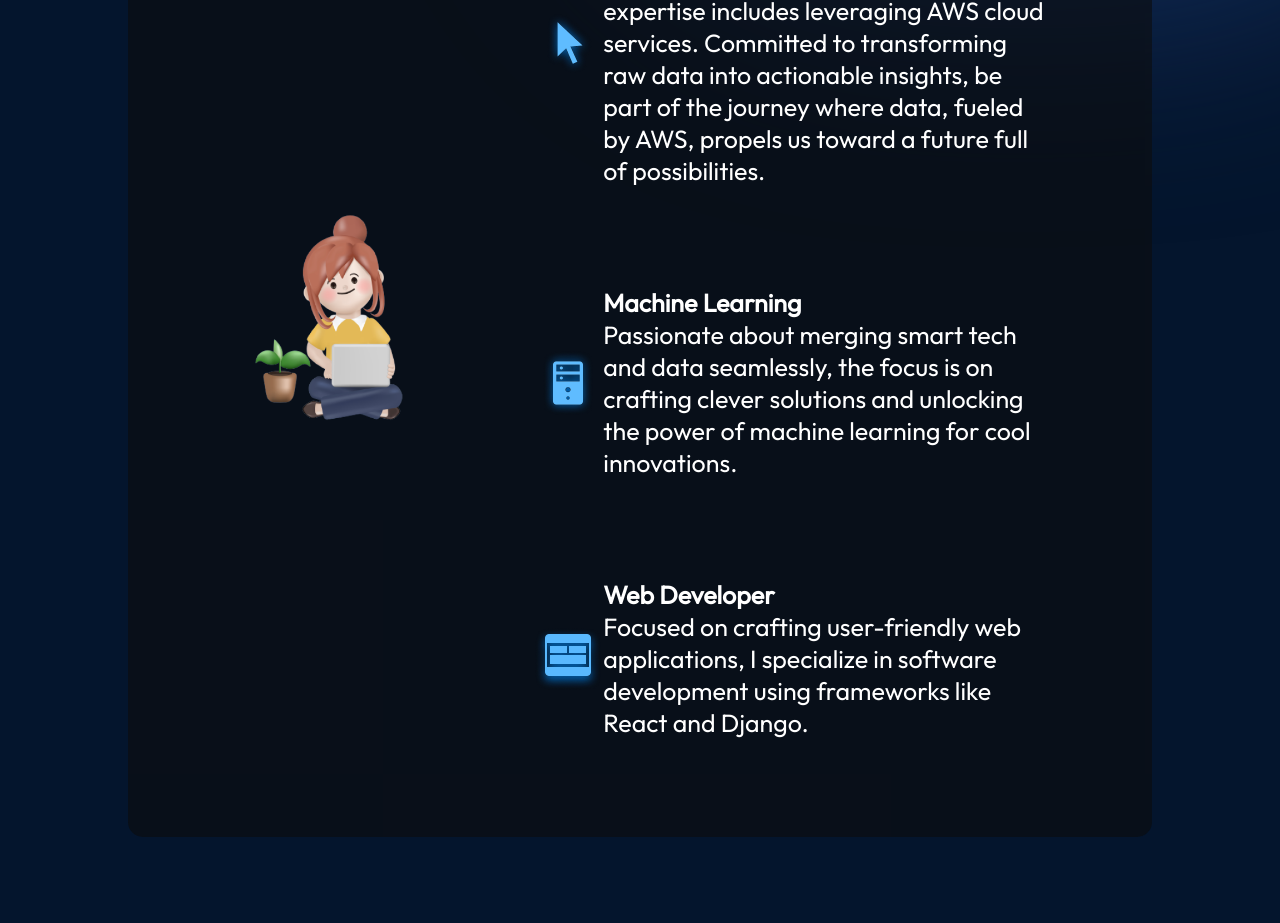
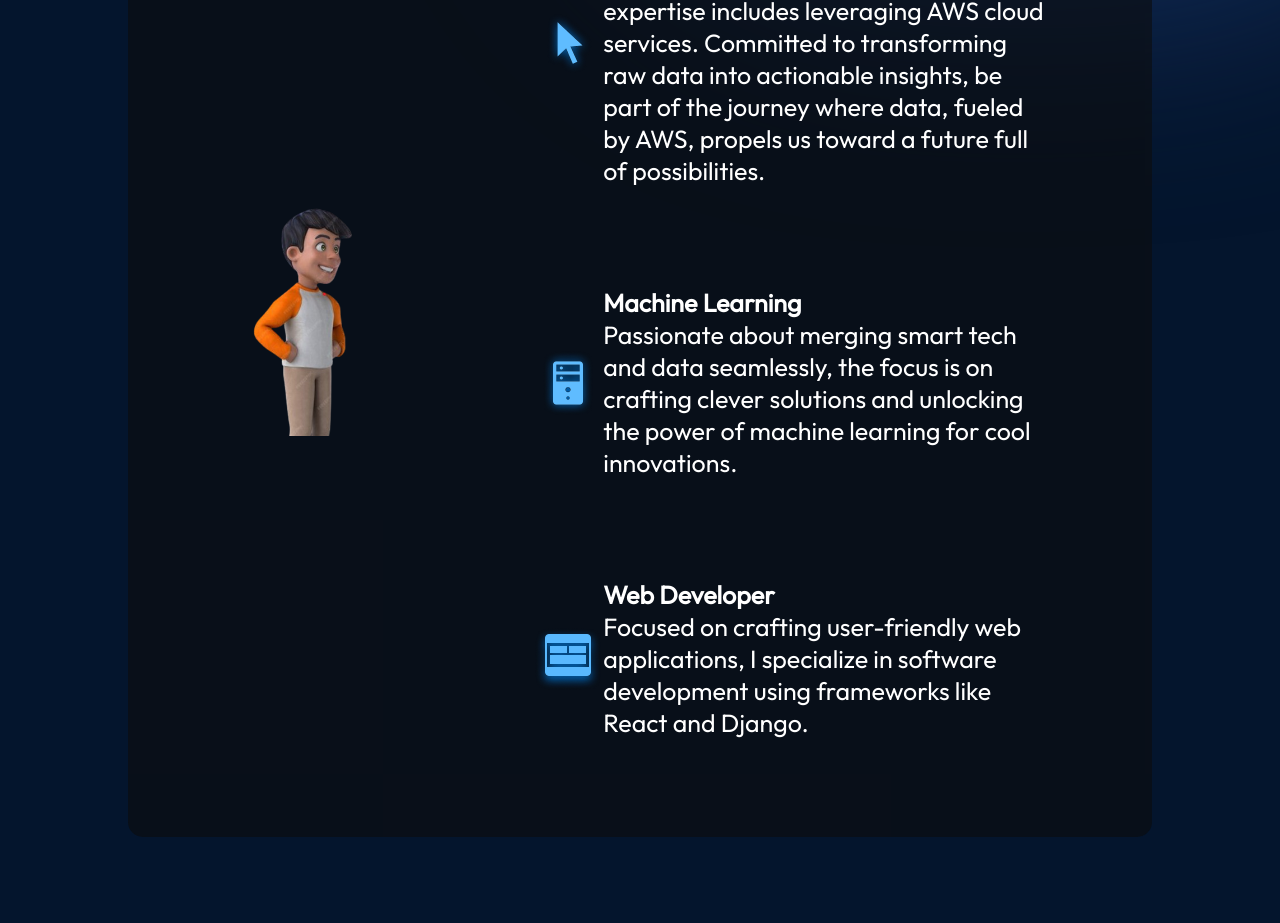
Before and after one commit to HuzaifaIlyas02/Portfolio, a React (Vite) app in the folder react-portfolio/: page / in a window 1280 px wide. Shown: the part 1020-1943 px from the top of the page. Built offline with nearby package versions, Linux system fonts and the light colour scheme.

Commit message:
Updated Hero Section

```diff
--- a/react-portfolio/src/components/About/About.jsx
+++ b/react-portfolio/src/components/About/About.jsx
@@ -7,7 +7,7 @@ const About = () => {
     <section className={styles.container} id="about">
         <h2 className={styles.title}>About</h2>
         <div className={styles.content}>
-            <img src={getImageUrl("about/aboutImage.png")} alt="Me sitting with a laptop" className={styles.aboutImage}/>
+            <img src={getImageUrl("about/about.png")} alt="Me sitting with a laptop" className={styles.aboutImage}/>
             <ul className={styles.aboutItems}>
                 <li className={styles.aboutItem}>
                 <img src={getImageUrl("about/cursorIcon.png")} alt="Cursor icon"/>
```
Also changed, not shown: react-portfolio/assets/about/about.png (added).
